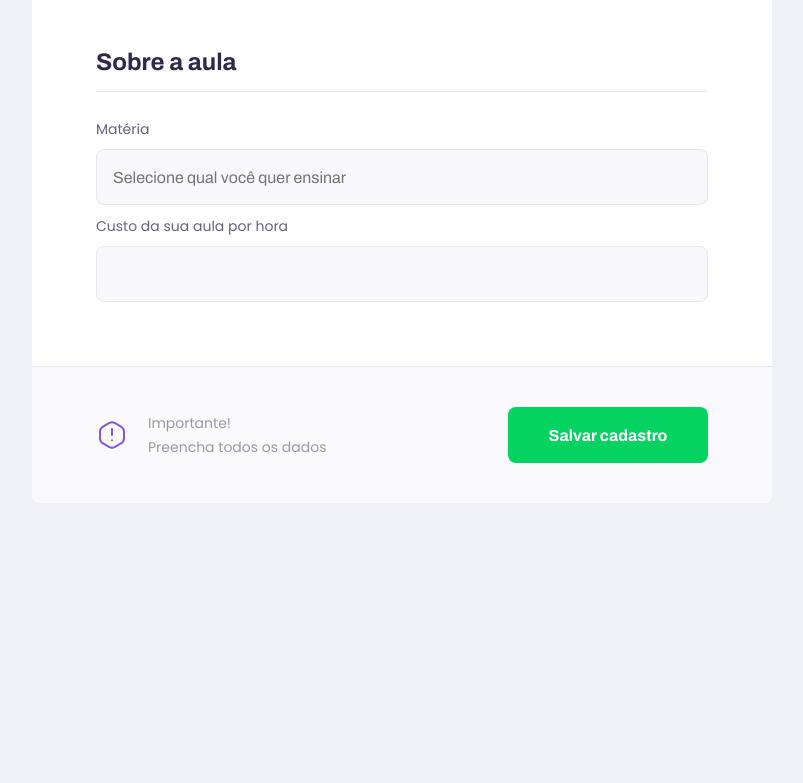
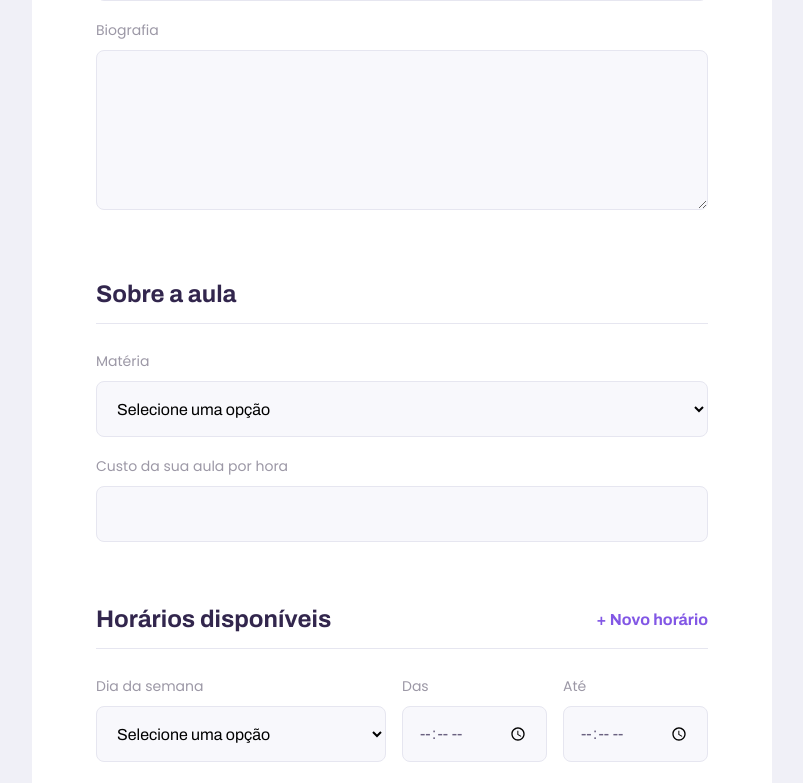
Before and after one commit to Joacy/next-level-week-2, a React (Create React App) app in the folder proffy/web/: page /give-classes in a window 1280 px wide. Shown: the part 737-1520 px from the top of the page, without its empty margins (238-1041 px from the left). Before the commit the page ends 1240 px from the top, so only its background shows below. Built offline with nearby package versions, Linux system fonts and the light colour scheme.

Commit message:
Select e Textearea como componentes, adição de horários disponíveis com estados

```diff
--- /dev/null
+++ b/proffy/web/src/components/Select/index.tsx
@@ -0,0 +1,32 @@
+import React, { SelectHTMLAttributes } from 'react';
+
+import './styles.css';
+
+interface SelectProps extends SelectHTMLAttributes<HTMLSelectElement> {
+    label: string;
+    name: string;
+    options: Array<{
+        value: string;
+        label: string;
+    }>
+}
+
+const Select: React.FC<SelectProps> = ({ label, name, options, ...rest }) => {
+    return (
+        <div className="select-block">
+            <label htmlFor={name}>{label}</label>
+            <select
+                defaultValue=""
+                id={name}
+                {...rest}
+            >
+                <option value="" disabled hidden>Selecione uma opção</option>
+                {options.map(option => {
+                    return <option key={option.value} value={option.value}>{option.label}</option>
+                })}
+            </select>
+        </div>
+    );
+}
+
+export default Select;
--- /dev/null
+++ b/proffy/web/src/components/Select/styles.css
@@ -0,0 +1,34 @@
+.select-block {
+    position: relative;
+}
+
+.select-block select {
+    width: 100%;
+    height: 5.6rem;
+    margin-top: 0.8rem;
+    border-radius: 0.8rem;
+    background: var(--color-input-background);
+    border: 1px solid var(--color-line-in-white);
+    outline: 0;
+    padding: 0 1.6rem;
+    font: 1.6rem Archivo;
+}
+
+.select-block label {
+    font-size: 1.4rem;
+}
+
+.select-block + .select-block {
+    margin-top: 0.8rem;
+}
+
+.select-block:focus-within::after {
+    width: calc(100% - 3.2rem);
+    height: 2px;
+    content: "";
+    background: var(--color-primary-light);
+    position: absolute;
+    left: 1.6rem;
+    right: 1.6rem;
+    bottom: 0;
+}
--- /dev/null
+++ b/proffy/web/src/components/Textarea/index.tsx
@@ -0,0 +1,22 @@
+import React, { TextareaHTMLAttributes } from 'react';
+
+import './styles.css';
+
+interface TextareaProps extends TextareaHTMLAttributes<HTMLTextAreaElement> {
+    label: string;
+    name: string;
+}
+
+const Textarea: React.FC<TextareaProps> = ({ label, name, ...rest }) => {
+    return (
+        <div className="textarea-block">
+            <label htmlFor={name}>{label}</label>
+            <textarea
+                id={name}
+                {...rest}
+            />
+        </div>
+    );
+}
+
+export default Textarea;
--- /dev/null
+++ b/proffy/web/src/components/Textarea/styles.css
@@ -0,0 +1,36 @@
+.textarea-block {
+    position: relative;
+}
+
+.textarea-block textarea {
+    width: 100%;
+    height: 16rem;
+    min-height: 8rem;
+    margin-top: 0.8rem;
+    border-radius: 0.8rem;
+    background: var(--color-input-background);
+    border: 1px solid var(--color-line-in-white);
+    outline: 0;
+    resize: vertical;
+    padding: 1.2rem 1.6rem;
+    font: 1.6rem Archivo;
+}
+
+.textarea-block label {
+    font-size: 1.4rem;
+}
+
+.textarea-block + .textarea-block {
+    margin-top: 0.8rem;
+}
+
+.textarea-block:focus-within::after {
+    width: calc(100% - 3.2rem);
+    height: 2px;
+    content: "";
+    background: var(--color-primary-light);
+    position: absolute;
+    left: 1.6rem;
+    right: 1.6rem;
+    bottom: 7px;
+}
--- a/proffy/web/src/pages/TeacherForm/index.tsx
+++ b/proffy/web/src/pages/TeacherForm/index.tsx
@@ -1,13 +1,32 @@
-import React from 'react';
+import React, { useState } from 'react';
 
 import PageHeader from '../../components/PageHeader';
 import Input from '../../components/Input';
+import Textarea from '../../components/Textarea';
+import Select from '../../components/Select';
 
 import warning from '../../assets/images/icons/warning.svg';
 
 import './styles.css';
 
+interface ScheduleItem {
+    week_day: number;
+    from: string;
+    to: string;
+}
+
 function TeacherForm() {
+    const [scheduleItems, setScheduleItems] = useState<ScheduleItem[]>([
+        { week_day: 0, from: '', to: '' }
+    ]);
+
+    function addNewScheduleItem() {
+        setScheduleItems([
+            ...scheduleItems,
+            { week_day: 0, from: '', to: '' }
+        ]);
+    };
+
     return (
         <div id="page-teacher-form" className="container">
             <PageHeader
@@ -23,13 +42,59 @@ function TeacherForm() {
                         <Input label="Nome Completo" name="name" />
                         <Input label="Avatar" name="avatar" />
                         <Input label="Whatsapp" name="whatsapp" />
+                        <Textarea label="Biografia" name="bio" />
                     </fieldset>
 
                     <fieldset>
                         <legend>Sobre a aula</legend>
 
-                        <Input label="Matéria" name="subject" placeholder="Selecione qual você quer ensinar" />
+                        <Select
+                            label="Matéria"
+                            name="subject"
+                            options={[
+                                { value: 'Artes', label: 'Artes' },
+                                { value: 'Biologia', label: 'Biologia' },
+                                { value: 'Ciências', label: 'Ciências' },
+                                { value: 'Educação Física', label: 'Educação Física' },
+                                { value: 'Física', label: 'Física' },
+                                { value: 'Geografia', label: 'Geografia' },
+                                { value: 'História', label: 'História' },
+                                { value: 'Matemática', label: 'Matemática' },
+                                { value: 'Química', label: 'Química' },
+                                { value: 'Língua Portuguesa', label: 'Língua Portuguesa' },
+                            ]}
+                        />
                         <Input label="Custo da sua aula por hora " name="cost" />
+                    </fieldset>
+
+                    <fieldset>
+                        <legend>
+                            Horários disponíveis
+
+                            <button type="button" onClick={addNewScheduleItem}>+ Novo horário</button>
+                        </legend>
+
+                        {scheduleItems.map(scheduleItem => {
+                            return (
+                                <div key={scheduleItem.week_day} className="schedule-item">
+                                    <Select
+                                        label="Dia da semana"
+                                        name="week-day"
+                                        options={[
+                                            { value: '0', label: 'Domingo' },
+                                            { value: '1', label: 'Segunda-feira' },
+                                            { value: '2', label: 'Terça-feira' },
+                                            { value: '3', label: 'Quarta-feira' },
+                                            { value: '4', label: 'Quinta-feira' },
+                                            { value: '5', label: 'Sexta-feira' },
+                                            { value: '6', label: 'Sábado' },
+                                        ]}
+                                    />
+                                    <Input label="Das" name="from" type="time" />
+                                    <Input label="Até" name="to" type="time" />
+                                </div>
+                            )
+                        })}
                     </fieldset>
 
                     <footer>
--- a/proffy/web/src/pages/TeacherForm/styles.css
+++ b/proffy/web/src/pages/TeacherForm/styles.css
@@ -15,6 +15,10 @@
     margin: -3.2rem auto 3.2rem;
     padding-top: 6.4rem;
     overflow: hidden;
+}
+
+#page-teacher-form main form label {
+    color: var(--color-text-complement);
 }
 
 #page-teacher-form main form fieldset {
@@ -36,6 +40,27 @@
     width: 100%;
     padding-bottom: 1.6rem;
     border-bottom: 1px solid var(--color-line-in-white);
+}
+
+#page-teacher-form main form fieldset legend button {
+    background: none;
+    border: 0;
+    color: var(--color-primary);
+    cursor: pointer;
+    outline: 0;
+    font: 700 1.6rem Archivo;
+}
+
+#page-teacher-form main form fieldset legend button:hover {
+    color: var(--color-primary-dark);
+    transition: 0.3s;
+}
+
+#page-teacher-form main form fieldset .input-block + .input-block,
+#page-teacher-form main form fieldset .input-block + .textarea-block,
+#page-teacher-form main form fieldset .select-block + .input-block,
+#page-teacher-form main form fieldset .select-block + .textarea-block {
+    margin-top: 1.6rem;
 }
 
 #page-teacher-form main form footer {
@@ -91,6 +116,17 @@
         padding: 0 6.4rem;
     }
 
+    #page-teacher-form main form .schedule-item {
+        display: grid;
+        grid-template-columns: 2fr 1fr 1fr;
+        column-gap: 1.6rem;
+    }
+
+    #page-teacher-form main form .schedule-item .select-block + .input-block,
+    #page-teacher-form main form .schedule-item .input-block + .input-block {
+        margin-top: 0;
+    }
+
     #page-teacher-form main form footer {
         padding: 4rem 6.4rem;
         display: flex;
--- a/proffy/web/src/pages/TeacherList/index.tsx
+++ b/proffy/web/src/pages/TeacherList/index.tsx
@@ -3,6 +3,7 @@ import React from 'react';
 import PageHeader from '../../components/PageHeader';
 import TeacherItem from '../../components/TeacherItem';
 import Input from '../../components/Input';
+import Select from '../../components/Select';
 
 import './styles.css';
 
@@ -11,8 +12,37 @@ function TeacherList() {
         <div id="page-teacher-list" className="container">
             <PageHeader title="Estes são os proffys disponíveis.">
                 <form id="search-teachers">
-                    <Input label="Matéria" name="subject" />
-                    <Input label="Dia da semana" name="week-day" />
+                    <Select
+                        label="Matéria"
+                        name="subject"
+                        options={[
+                            { value: 'Artes', label: 'Artes' },
+                            { value: 'Biologia', label: 'Biologia' },
+                            { value: 'Ciências', label: 'Ciências' },
+                            { value: 'Educação Física', label: 'Educação Física' },
+                            { value: 'Física', label: 'Física' },
+                            { value: 'Geografia', label: 'Geografia' },
+                            { value: 'História', label: 'História' },
+                            { value: 'Matemática', label: 'Matemática' },
+                            { value: 'Química', label: 'Química' },
+                            { value: 'Língua Portuguesa', label: 'Língua Portuguesa' },
+                        ]}
+                    />
+
+                    <Select
+                        label="Dia da semana"
+                        name="week-day"
+                        options={[
+                            { value: '0', label: 'Domingo' },
+                            { value: '1', label: 'Segunda-feira' },
+                            { value: '2', label: 'Terça-feira' },
+                            { value: '3', label: 'Quarta-feira' },
+                            { value: '4', label: 'Quinta-feira' },
+                            { value: '5', label: 'Sexta-feira' },
+                            { value: '6', label: 'Sábado' },
+                        ]}
+                    />
+
                     <Input type="time" label="Hora" name="time" />
                 </form>
             </PageHeader>
--- a/proffy/web/src/pages/TeacherList/styles.css
+++ b/proffy/web/src/pages/TeacherList/styles.css
@@ -30,7 +30,8 @@
         bottom: -2.8rem;
     }
 
-    #search-teachers .input-block + .input-block {
+    #search-teachers .input-block + .input-block,
+    #search-teachers .select-block + .select-block {
         margin-top: 0;
     }
 
```
